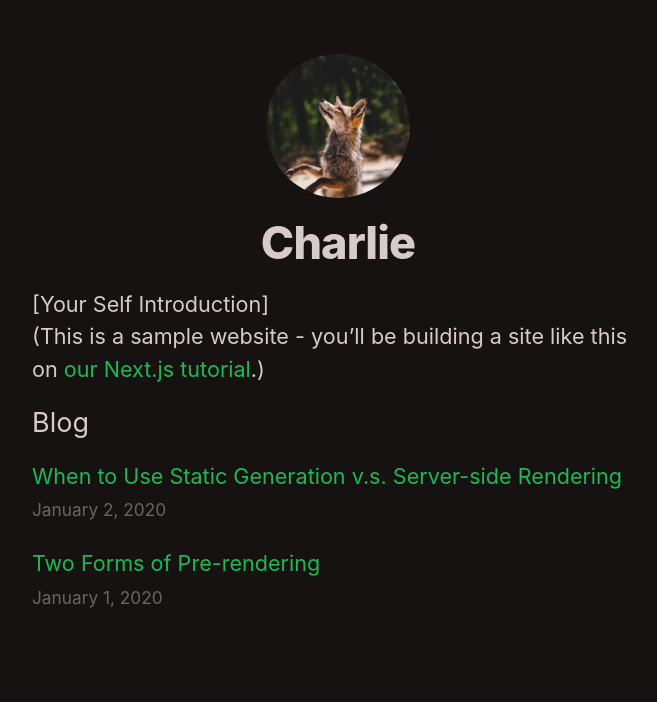
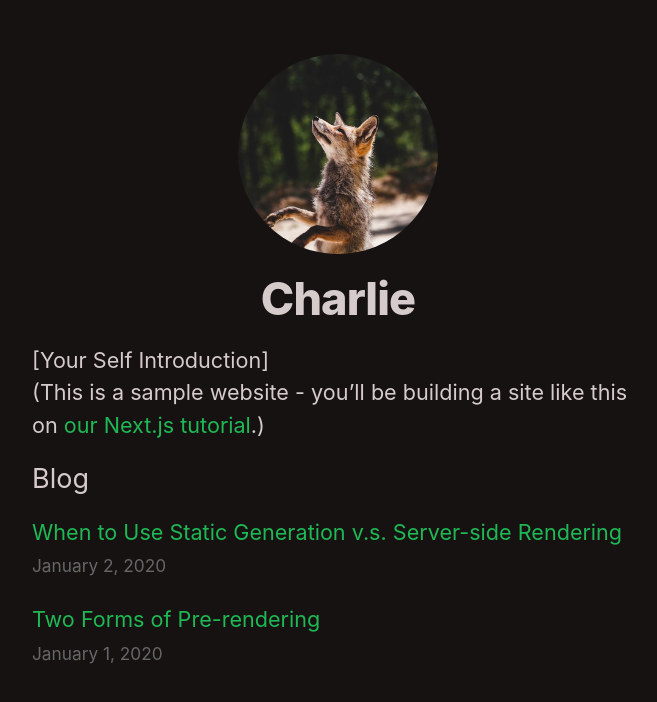
Before and after one commit to tzynwang/nextjs-blog-test, a Next.js app: page / in a window 1280 px wide. Shown: the top 702 px of the page, without its empty margins (302-959 px from the left). Built offline with nearby package versions, Linux system fonts and the light colour scheme.

Commit message:
[feat] replace next/image by html img

```diff
--- a/components/layout.js
+++ b/components/layout.js
@@ -1,7 +1,6 @@
 import Head from 'next/head';
-import Image from 'next/image';
 import Link from 'next/link';
-
+import cn from 'classnames';
 import styles from './layout.module.css';
 import utilStyles from '../styles/utils.module.css';
 
@@ -29,13 +28,9 @@ export default function Layout({ children, home }) {
       <header className={styles.header}>
         {home ? (
           <>
-            <Image
-              priority
+            <img
               src="/images/profile.jpg"
-              className={utilStyles.borderCircle}
-              height={144}
-              width={144}
-              objectFit='cover'
+              className={cn(utilStyles.borderCircle, utilStyles.profileImage)}
               alt={name}
             />
             <h1 className={utilStyles.heading2Xl}>{name}</h1>
@@ -44,13 +39,12 @@ export default function Layout({ children, home }) {
           <>
             <Link href="/">
               <a>
-                <Image
-                  priority
+                <img
                   src="/images/profile.jpg"
-                  className={utilStyles.borderCircle}
-                  height={200}
-                  width={200}
-                  objectFit='cover'
+                  className={cn(
+                    utilStyles.borderCircle,
+                    utilStyles.profileImage
+                  )}
                   alt={name}
                 />
               </a>
--- a/styles/utils.module.css
+++ b/styles/utils.module.css
@@ -25,6 +25,12 @@
   line-height: 1.5;
 }
 
+.profileImage {
+  width: 200px;
+  height: 200px;
+  object-fit: cover;
+}
+
 .borderCircle {
   border-radius: 9999px;
 }
```
